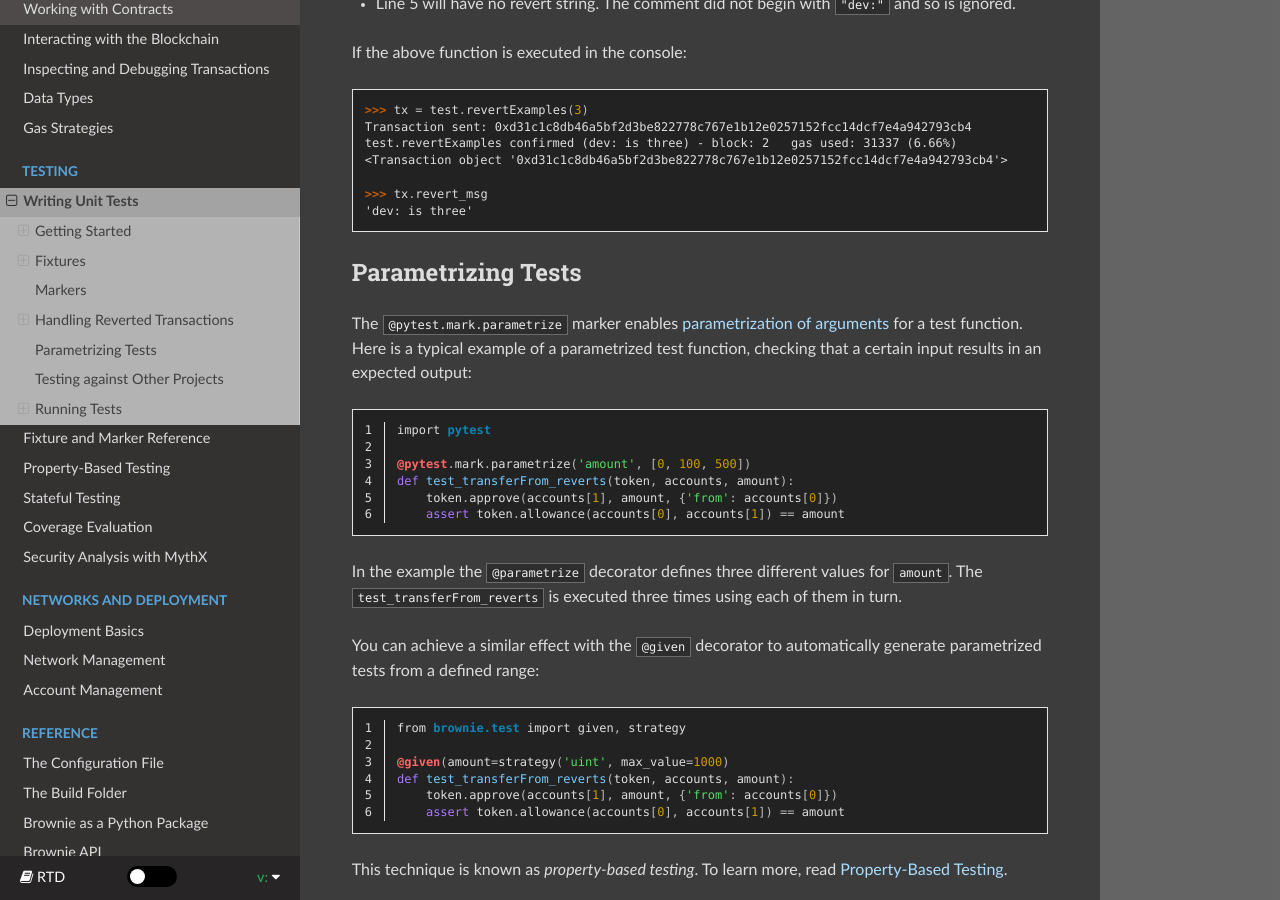
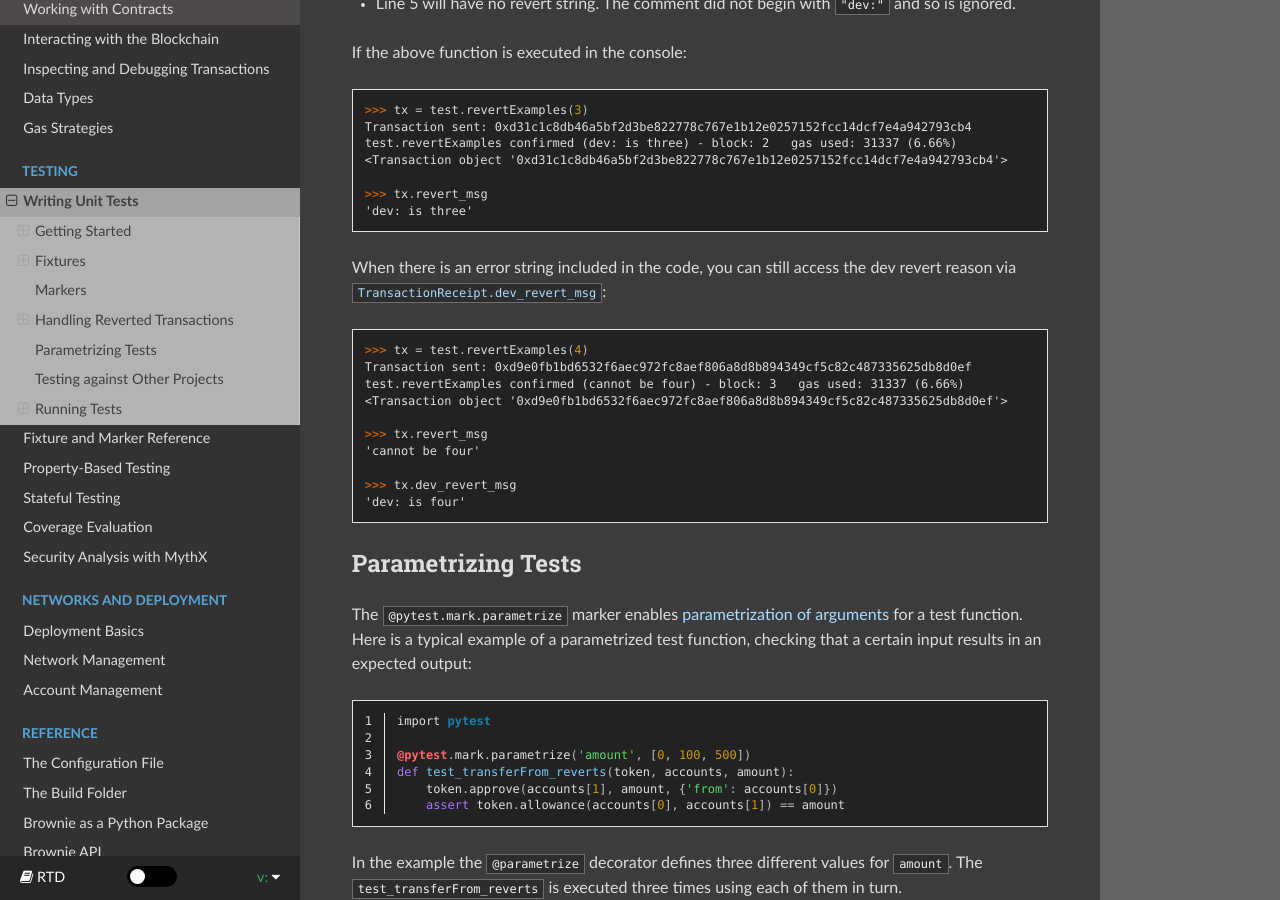
Before and after one commit to eth-brownie/brownie, a Sphinx documentation site: the page built from docs/tests-pytest-intro.rst, in a window 1280 px wide and 900 px high, scrolled down 6193 px. Built offline with Sphinx 7.4.7 and the Read the Docs theme 2.0.0, drawn with Linux system fonts in a browser that asks for light colours.

Commit message:
dev: tx.dev_revert_msg

```diff
--- a/docs/tests-pytest-intro.rst
+++ b/docs/tests-pytest-intro.rst
@@ -299,6 +299,21 @@ If the above function is executed in the console:
     >>> tx.revert_msg
     'dev: is three'
 
+When there is an error string included in the code, you can still access the dev revert reason via :func:`TransactionReceipt.dev_revert_msg <TransactionReceipt.dev_revert_msg>`:
+
+.. code-block:: python
+
+    >>> tx = test.revertExamples(4)
+    Transaction sent: 0xd9e0fb1bd6532f6aec972fc8aef806a8d8b894349cf5c82c487335625db8d0ef
+    test.revertExamples confirmed (cannot be four) - block: 3   gas used: 31337 (6.66%)
+    <Transaction object '0xd9e0fb1bd6532f6aec972fc8aef806a8d8b894349cf5c82c487335625db8d0ef'>
+
+    >>> tx.revert_msg
+    'cannot be four'
+
+    >>> tx.dev_revert_msg
+    'dev: is four'
+
 Parametrizing Tests
 ===================
 
```
Also changed, not shown: docs/api-network.rst (+12 -0 lines).
